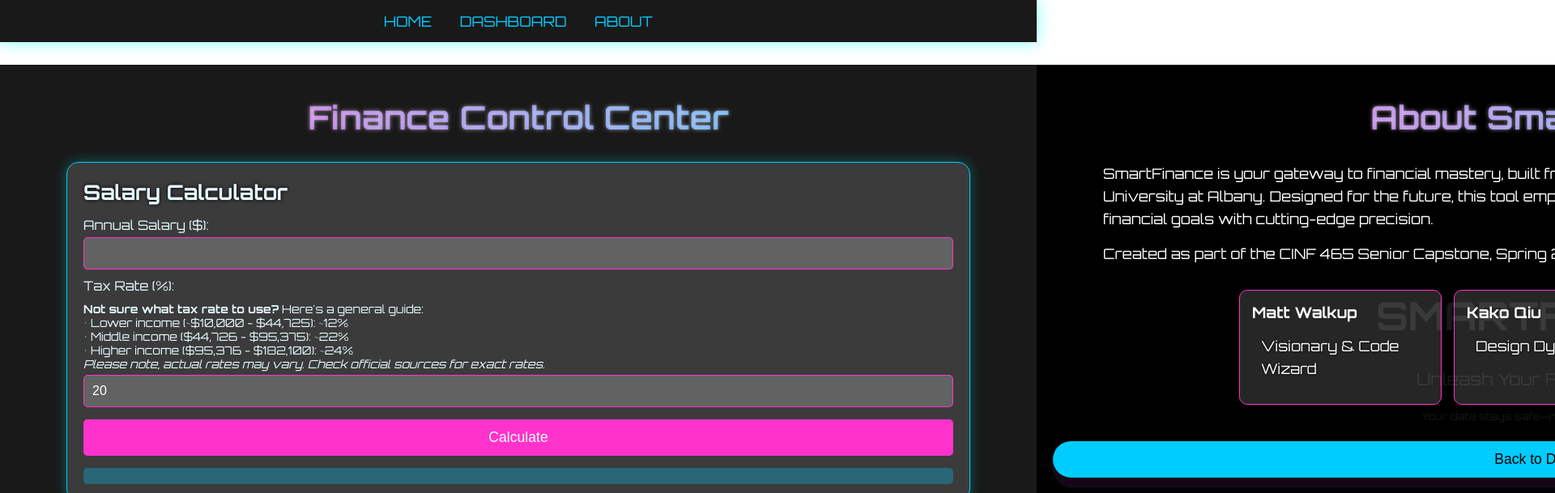
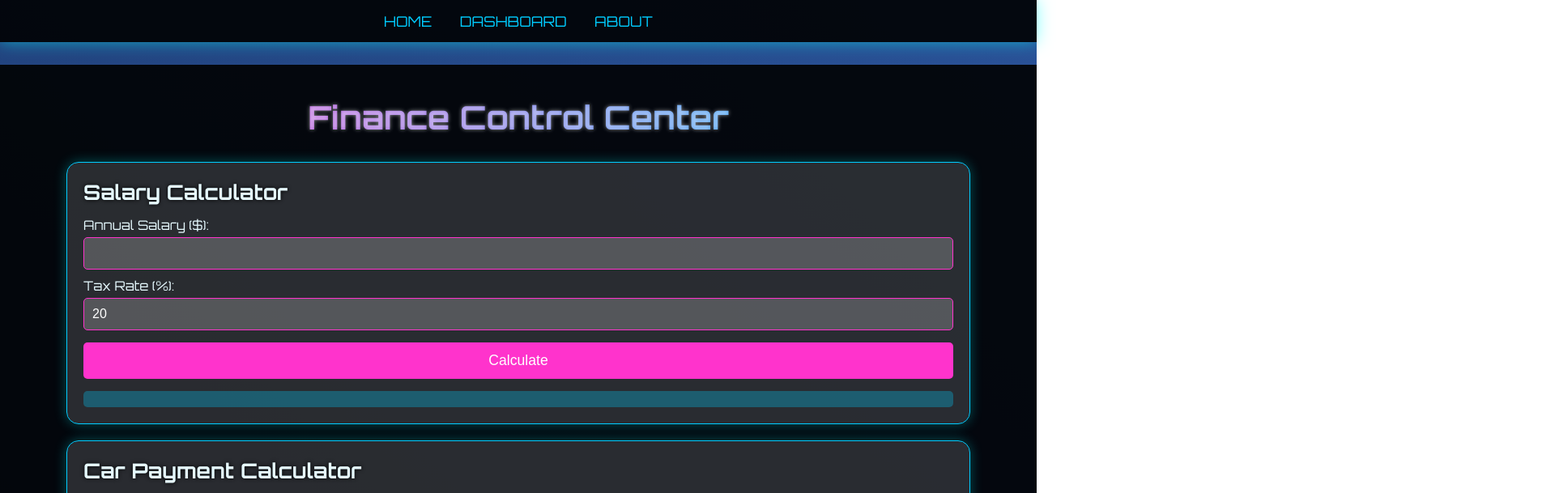
Before and after one commit to abdoow/Smartfinance, a plain HTML site: page index.html in a window 1280 px wide. Both pictures are taken after a click on the link "DASHBOARD". Shown: the top 609 px of the page at 81% size, 1920 px wide, since content can reach past the window. Drawn offline with Linux system fonts and the light colour scheme.

Commit message:
Update index.html

```diff
--- a/index.html
+++ b/index.html
@@ -2,8 +2,8 @@
 <html lang="en">
 <head>
     <meta charset="UTF-8">
-    <meta name="viewport" content="width=device-width, initial-scale=1.0">
-    <title>SmartFinance - Future of Finance</title>
+    <meta name="viewport" content="width=device-width, initial-scale=1.0, maximum-scale=1.0, user-scalable=no">
+    <title>SmartFinance - Future of Finances</title>
     <link href="https://fonts.googleapis.com/css2?family=Orbitron:wght@400;700&display=swap" rel="stylesheet">
     <style>
         * {
@@ -11,11 +11,13 @@
             padding: 0;
             box-sizing: border-box;
         }
-        body {
+        html, body {
             font-family: 'Orbitron', sans-serif;
             background: linear-gradient(45deg, #1e3c72, #2a5298);
             color: #fff;
             overflow-x: hidden;
+            width: 100%;
+            height: 100%;
         }
         .navbar {
             position: fixed;
@@ -43,13 +45,17 @@
             position: absolute;
             top: 80px;
             width: 100%;
-            transition: transform 0.8s ease;
+            min-height: calc(100vh - 80px);
+            opacity: 0;
+            transition: opacity 0.5s ease;
+            pointer-events: none;
+        }
+        .page.active {
+            opacity: 1;
+            pointer-events: auto;
         }
         .page.hidden {
-            transform: translateX(100%);
-        }
-        .page.active {
-            transform: translateX(0);
+            display: none;
         }
         #welcomePage {
             height: 100vh;
@@ -100,7 +106,6 @@
         #dashboard {
             padding: 40px 20px;
             background: rgba(0, 0, 0, 0.9);
-            min-height: calc(100vh - 80px);
         }
         #dashboard h1, #aboutPage h1 {
             font-size: 2.5em;
@@ -204,7 +209,6 @@
         #aboutPage {
             padding: 40px 20px;
             background: rgba(0, 0, 0, 0.9);
-            min-height: calc(100vh - 80px);
         }
         #aboutPage p {
             font-size: 1.1em;
@@ -306,6 +310,10 @@
                 min-width: 80%;
                 max-width: 90%;
             }
+            .tooltip .tooltiptext {
+                width: 150px;
+                margin-left: -75px;
+            }
         }
         @media (max-width: 480px) {
             .navbar a {
@@ -351,13 +359,6 @@
             </label>
             <input type="number" id="annualSalary" min="0">
             <label class="tooltip">Tax Rate (%):
-                <p style="font-size: 14px; margin-top: 10px; color: #e6faff;">
-    <strong>Not sure what tax rate to use?</strong> Here's a general guide:
-    <br>• Lower income (~$10,000 - $44,725): ~12%
-    <br>• Middle income ($44,726 - $95,375): ~22%
-    <br>• Higher income ($95,376 - $182,100): ~24%
-    <br><em>Please note, actual rates may vary. Check official sources for exact rates.</em>
-</p>
                 <span class="tooltiptext">Data is not stored or sent.</span>
             </label>
             <input type="number" id="taxRate" value="20" min="0" max="100">
@@ -558,7 +559,7 @@
                 document.getElementById('savingsPercent').value = '';
             }
 
-            // Expose showPage to global scope for onclick
+            // Expose functions to global scope for onclick
             window.showPage = showPage;
             window.calculateSalary = calculateSalary;
             window.calculateCarPayment = calculateCarPayment;
```
